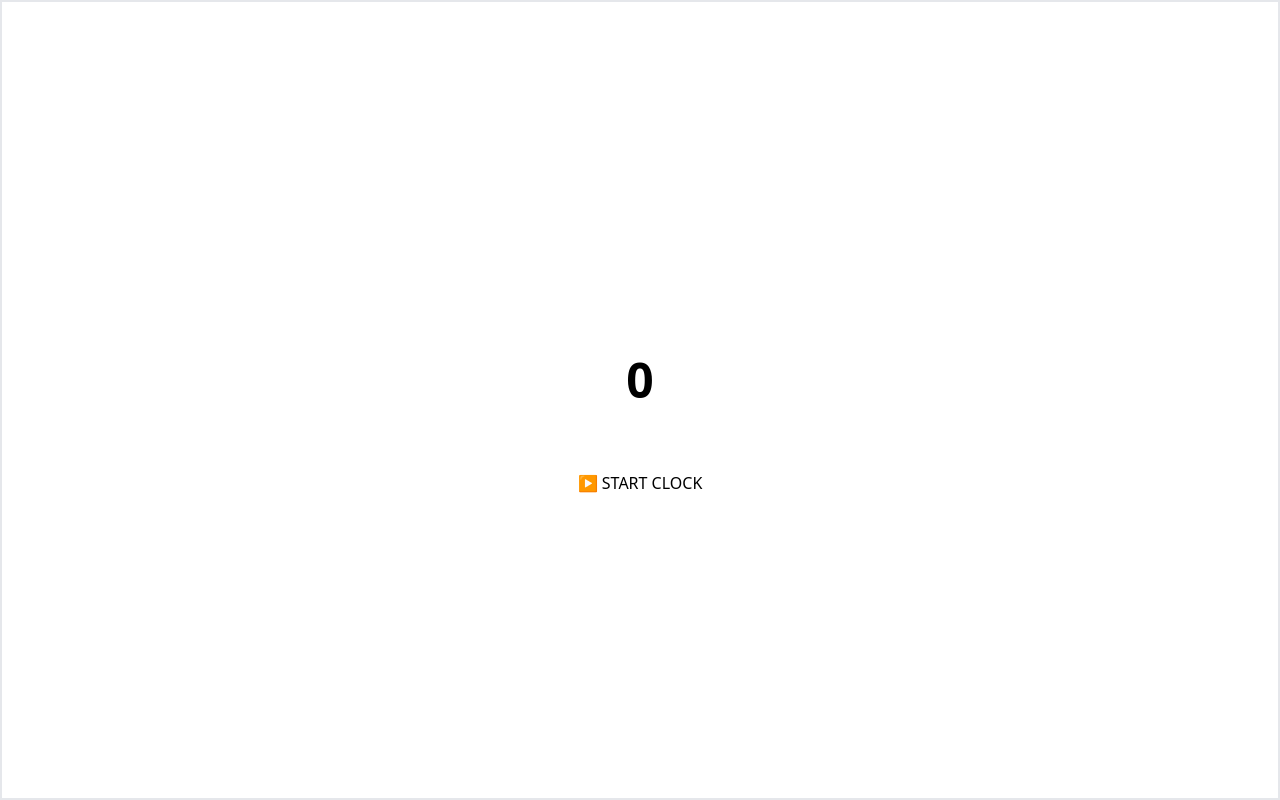
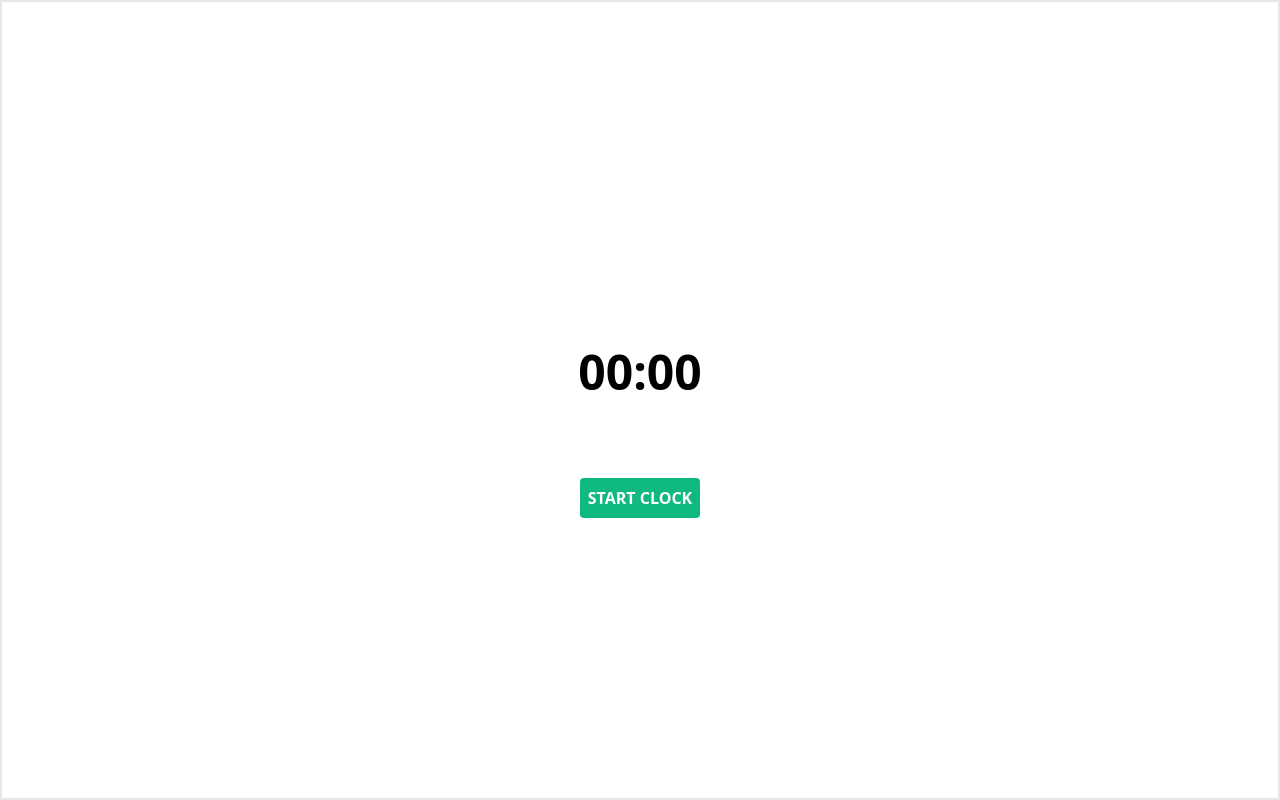
Before and after one commit to josee-fernandes/pomodoro, a React (Vite) app: page / in a window 1280 px wide. Built offline with nearby package versions, Linux system fonts and the light colour scheme.

Commit message:
Format time, start/stop clock button styles

```diff
--- a/package.json
+++ b/package.json
@@ -10,6 +10,7 @@
     "preview": "vite preview"
   },
   "dependencies": {
+    "date-fns": "^2.30.0",
     "react": "^18.2.0",
     "react-dom": "^18.2.0"
   },
--- a/src/App.tsx
+++ b/src/App.tsx
@@ -1,5 +1,7 @@
-import { useMemo, useState, useEffect, useCallback, useRef } from 'react'
+import { useState, useEffect, useCallback, useRef, useMemo } from 'react'
 import { Progress } from './components/Progress'
+
+import { format } from 'date-fns'
 
 const src = '/src/brand_new_day.mp3'
 
@@ -15,15 +17,7 @@ const App = () => {
   const [status, setStatus] = useState<TClockStatus>('stopped')
   const [playing, setPlaying] = useState(false)
 
-  const max = useMemo(
-    () =>
-      status === 'stopped'
-        ? 0
-        : status === 'working'
-        ? workingTime
-        : restingTime,
-    [status]
-  )
+  const timeString = useMemo(() => format(counter, 'mm:ss'), [counter])
 
   const audioRef = useRef<HTMLAudioElement>(null)
 
@@ -107,16 +101,26 @@ const App = () => {
             status={status}
           >
             <p className="text-center font-black text-5xl leading-3">
-              {counter / 1000}
+              {timeString}
             </p>
           </Progress>
         </div>
         <div className="">
-          {status === 'stopped' && (
-            <button onClick={startClock}>▶️ START CLOCK</button>
+          {status === 'stopped' && !playing && (
+            <button
+              className="bg-emerald-500 text-white font-bold p-2 rounded"
+              onClick={startClock}
+            >
+              START CLOCK
+            </button>
           )}
-          {status !== 'stopped' && (
-            <button onClick={stopClock}>⏹️ STOP CLOCK</button>
+          {status !== 'stopped' && !playing && (
+            <button
+              className="bg-red-500 text-white font-bold p-2 rounded"
+              onClick={stopClock}
+            >
+              STOP CLOCK
+            </button>
           )}
         </div>
         {playing && (
--- a/src/components/Progress.tsx
+++ b/src/components/Progress.tsx
@@ -1,4 +1,4 @@
-import { PropsWithChildren } from 'react'
+import { PropsWithChildren, useMemo } from 'react'
 
 interface IProgress extends PropsWithChildren {
   time: number
@@ -6,6 +6,16 @@ interface IProgress extends PropsWithChildren {
 }
 
 export const Progress: React.FC<IProgress> = ({ children, time, status }) => {
+  const color = useMemo(
+    () =>
+      status === 'stopped'
+        ? '#ffffff'
+        : status === 'working'
+        ? 'rgb(245, 158, 11)'
+        : 'rgb(16, 185, 129)',
+    [status]
+  )
+
   return (
     <div className="relative border-purple-500">
       <div className="absolute left-1/2 top-1/2 -translate-x-1/2 -translate-y-1/2">
@@ -13,20 +23,20 @@ export const Progress: React.FC<IProgress> = ({ children, time, status }) => {
       </div>
       <svg
         className="progress"
-        height="150"
-        width="150"
+        height="180"
+        width="180"
         style={{
           animationDuration: `${time}ms`,
           animationPlayState: status === 'stopped' ? 'paused' : 'running',
           animationName: status === 'working' ? 'working' : 'resting',
-          strokeDashoffset: status === 'working' ? 0 : 439.6,
+          strokeDashoffset: status === 'working' ? 0 : 533.8,
         }}
       >
         <circle
-          cx="75"
-          cy="75"
-          r="70"
-          stroke="rgb(168, 85, 247)"
+          cx="90"
+          cy="90"
+          r="85"
+          stroke={color}
           stroke-width="10"
           fill="none"
         />
--- a/src/styles/globals.css
+++ b/src/styles/globals.css
@@ -10,14 +10,14 @@ body {
 
 .progress {
   transform: rotate(-90deg);
-  stroke-dasharray: 439.6;
-  stroke-dashoffset: 0;
+  stroke-dasharray: 533.8;
+  /* stroke-dashoffset: 0; */
   animation: 5s linear forwards;
 }
 
 @keyframes working {
   to {
-    stroke-dashoffset: 439.6;
+    stroke-dashoffset: 533.8;
   }
 }
 
```
Also changed, not shown: 1 other file (tests, documents, lock files or other folders).
